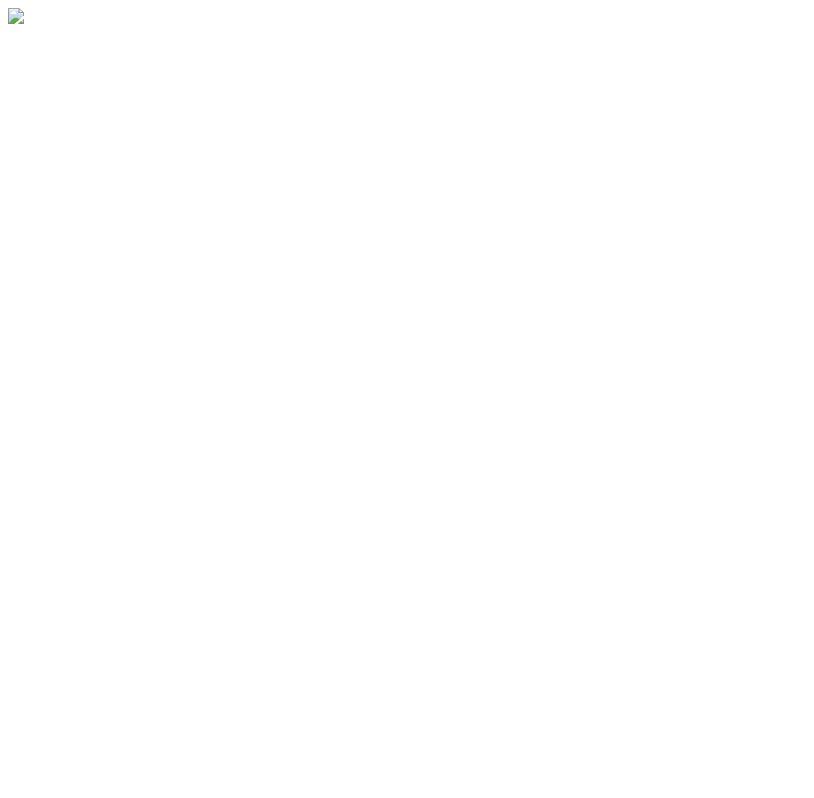
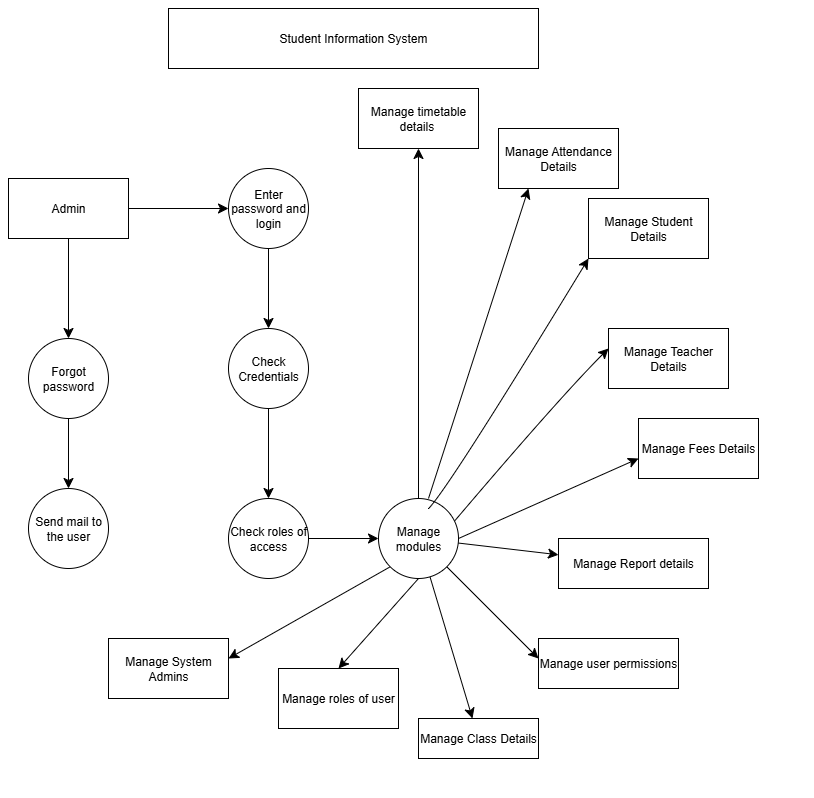
Before and after one commit to kusuma-25-06/Student-Information-System, a plain HTML site: page index.html in a window 1280 px wide. Shown: the whole page, without its empty margins (0-814 px from the left). Drawn offline with Linux system fonts and the light colour scheme.

Commit message:
Update index.html

```diff
--- a/index.html
+++ b/index.html
@@ -1,5 +1,5 @@
 <html>
   <body>
-    <img src=Student Information System.drawio.png>
+    <img src=student.png>
   </body>
 </html>
```
